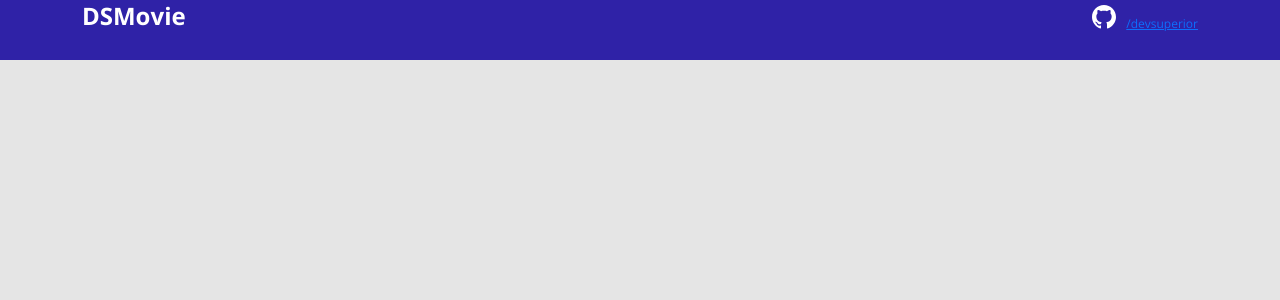
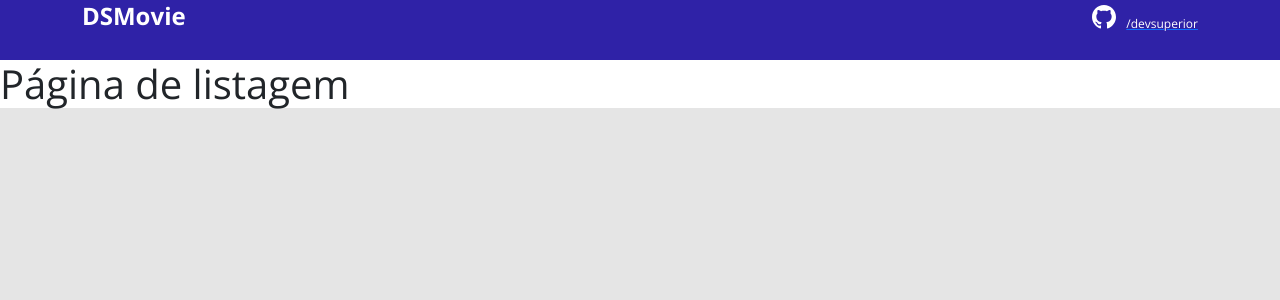
Before and after one commit to Ronaldo2017/dsmovie, a React (Create React App) app in the folder frontend/: page / in a window 1280 px wide. Shown: the top 300 px of the page. Built offline with nearby package versions, Linux system fonts and the light colour scheme.

Commit message:
Commit Routes

```diff
--- a/frontend/package.json
+++ b/frontend/package.json
@@ -10,9 +10,11 @@
     "@types/node": "^16.7.13",
     "@types/react": "^17.0.20",
     "@types/react-dom": "^17.0.9",
+    "@types/react-router-dom": "5.3.2",
     "bootstrap": "5.1.3",
     "react": "^17.0.2",
     "react-dom": "^17.0.2",
+    "react-router-dom": "6.2.1",
     "react-scripts": "5.0.0",
     "typescript": "^4.4.2",
     "web-vitals": "^2.1.0"
--- a/frontend/src/App.tsx
+++ b/frontend/src/App.tsx
@@ -1,8 +1,23 @@
+import {
+  BrowserRouter,
+  Routes,
+  Route
+} from "react-router-dom";
+import Listing from './pages/Listing';
+import Form from './pages/Form';
 import Navbar from "./components/Navbar";
 
 function App() {
   return (
-    <Navbar />
+    <BrowserRouter>
+      <Navbar />
+      <Routes>
+        <Route path="/" element={<Listing />} />
+        <Route path="/form">
+          <Route path=":movieId" element={<Form />} />
+        </Route>
+      </Routes>
+    </BrowserRouter>
   );
 }
 
--- a/frontend/src/components/Navbar/styles.css
+++ b/frontend/src/components/Navbar/styles.css
@@ -20,11 +20,11 @@ header{
 .dsmovie-contact-container{
     display: flex;
     align-items: center;
+    color: #fff;
 }
 
 .dsmovie-contact-link{
     margin: 0 0 0 10px;
     font-size: 12px;
-
     margin-top: 15px;
 }
--- /dev/null
+++ b/frontend/src/pages/Form/index.tsx
@@ -0,0 +1,7 @@
+function Form(){
+    return(
+        <h1>Página de Formulário</h1>
+    );
+}
+
+export default Form;
--- /dev/null
+++ b/frontend/src/pages/Listing/index.tsx
@@ -0,0 +1,7 @@
+function Listing(){
+    return(
+        <h1>Página de listagem</h1>
+    );
+}
+
+export default Listing;
```
Also changed, not shown: 1 other file (tests, documents, lock files or other folders).
